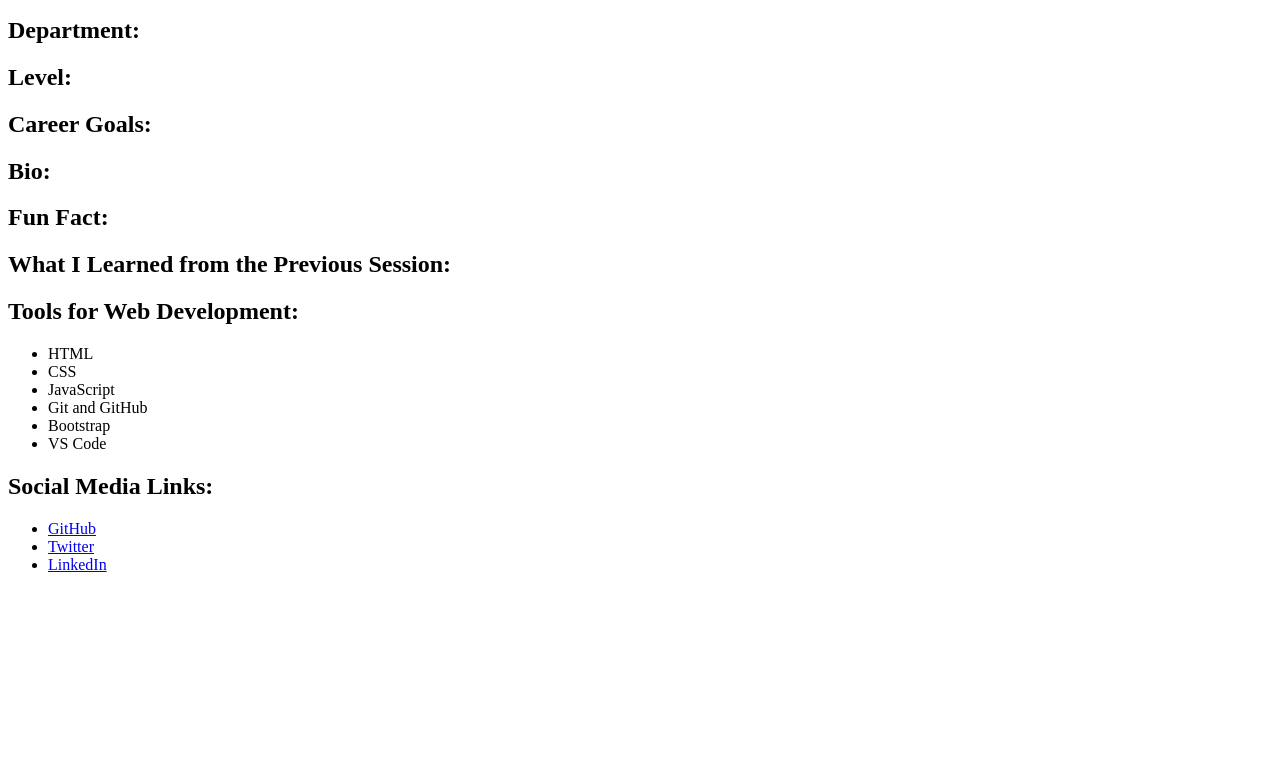
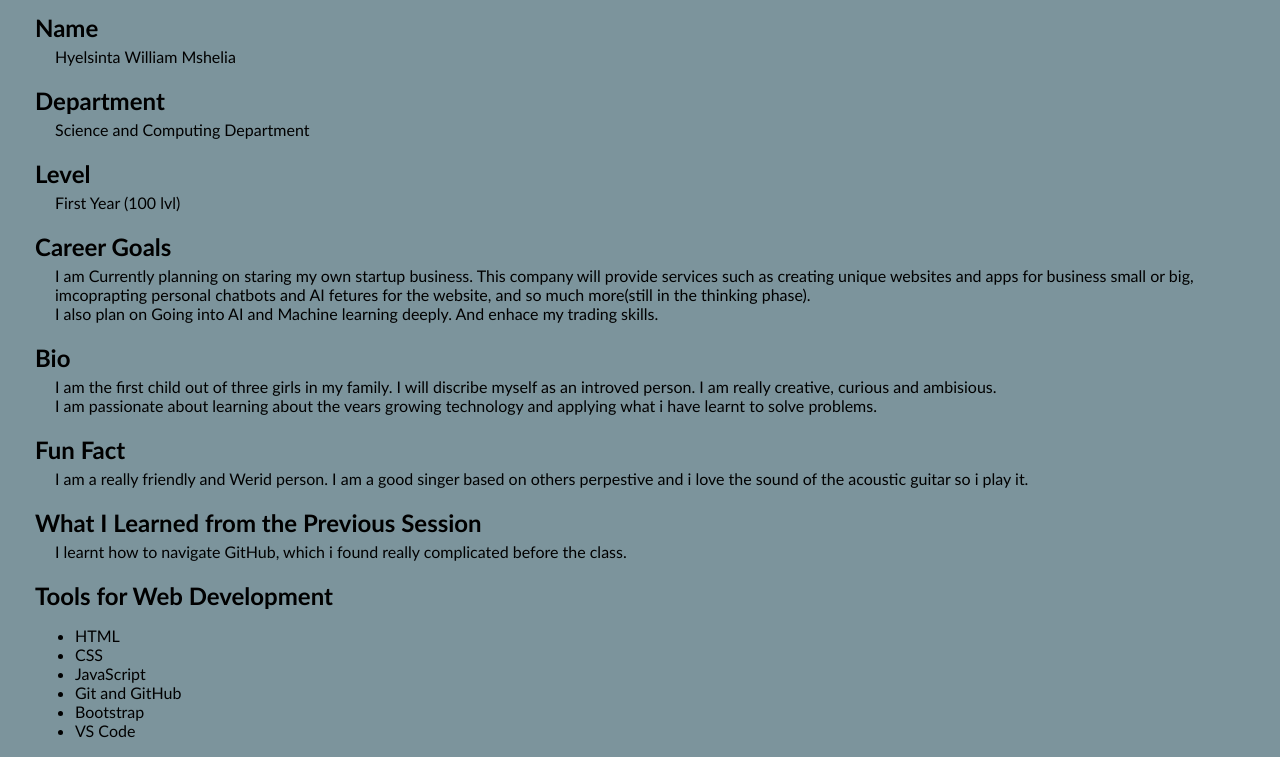
Before and after one commit to Sinta-william/webdev-basic, a plain HTML site: page index.html in a window 1280 px wide. Shown: the part 110-867 px from the top of the page. Before the commit the page ends 800 px from the top, so only its background shows below. Drawn offline with Linux system fonts and the light colour scheme.

Commit message:
Update index.html

```diff
--- a/index.html
+++ b/index.html
@@ -3,47 +3,107 @@
 <head>
     <meta charset="UTF-8">
     <meta name="viewport" content="width=device-width, initial-scale=1.0">
-    <title>About Me</title>
+    <title>About Sinta</title>
+    <script src="https://kit.fontawesome.com/7e18f83349.js" crossorigin="anonymous"></script>
 </head>
+<style>
+    body{
+        font-family: Arial, sans-serif;
+        margin: 10px;
+        align-items: center;
+        background-color: rgb(124, 148, 156);
+    }
+    h1{
+        margin-bottom: 5px;
+        background-color: silver;
+        text-align: center;
+        padding: 10px 20px;
+        border-radius: 6px;
+
+    }
+    h2{
+        margin-bottom: 1px;
+    }
+    .info{
+        font-family: 'Gill Sans', 'Gill Sans MT', Calibri, 'Trebuchet MS', sans-serif;
+        margin: 5px;
+        padding: 20px;
+    }
+    p{
+        margin: 20px;
+        margin-top: 5px;
+    }
+    .link{
+        font-size: 17px;
+    }
+    .link:hover{
+        color: rgb(100, 80, 119);
+    }
+    .fa-brands{
+        font-size: 30px;
+    }
+    .fa-brands:hover{
+        color: rgb(100, 80, 119);
+    }
+</style>
 <body>
     <h1>About Me</h1>
+ <div class="info">
+    <div class="name">
+        <h2>Name</h2>
+        <p>Hyelsinta William Mshelia</p>
+    </div>
 
-    <h2>Name:</h2>
-    <p><!-- Your Name Here --></p>
+    <div class="Department">
+        <h2>Department</h2>
+        <p>Science and Computing Department</p>
+    </div>
 
-    <h2>Department:</h2>
-    <p><!-- Your Department Here --></p>
+    <div class="Level">
+        <h2>Level</h2>
+        <p>First Year (100 lvl)</p>
+    </div>
 
-    <h2>Level:</h2>
-    <p><!-- Your Level Here --></p>
+    <div class="Career_Goals">
+        <h2>Career Goals</h2>
+        <p>I am Currently planning on staring my own startup business. This company will provide services such as creating unique websites and apps for business small or big, imcoprapting personal chatbots and AI fetures for the website, and so much more(still in the thinking phase).<br> I also plan on Going into AI and Machine learning deeply. And enhace my trading skills.<br> </p>
+    </div>
 
-    <h2>Career Goals:</h2>
-    <p><!-- Briefly mention your career aspirations --></p>
+    <div class="Bio">
+        <h2>Bio</h2>
+        <p>I am the first child out of three girls in my family. I will discribe myself as an introved person.  I am really creative, curious and ambisious.<br>I am passionate about learning about the vears growing technology and applying what i have learnt to solve problems.<br></p>
+    </div>
 
-    <h2>Bio:</h2>
-    <p><!-- Share something about yourself --></p>
+    <div class="Fun Fact">
+        <h2>Fun Fact</h2>
+        <p>I am a really friendly and Werid person. I am a good singer based on others perpestive and i love the sound of the acoustic guitar so i play it. </p>
+    </div>
 
-    <h2>Fun Fact:</h2>
-    <p><!-- Mention a fun or interesting fact about you --></p>
+    <div class="previous class">
+        <h2>What I Learned from the Previous Session</h2>
+        <p>I learnt how to navigate GitHub, which i found really complicated before the class.</p>
+    </div>
 
-    <h2>What I Learned from the Previous Session:</h2>
-    <p><!-- Reflect on the key takeaway from your last learning session --></p>
-
-    <h2>Tools for Web Development:</h2>
-    <ul>
+    <div class=" tools for dev">
+        <h2>Tools for Web Development</h2>
+        <ul>
         <li>HTML</li>
         <li>CSS</li>
         <li>JavaScript</li>
         <li>Git and GitHub</li>
         <li>Bootstrap</li>
         <li>VS Code</li>
-    </ul>
+        </ul>
+    </div>
 
-    <h2>Social Media Links:</h2>
-    <ul>
-        <li><a href="https://github.com/yourusername" target="_blank">GitHub</a></li>
-        <li><a href="https://twitter.com/yourusername" target="_blank">Twitter</a></li>
-        <li><a href="https://linkedin.com/in/yourusername" target="_blank">LinkedIn</a></li>
-    </ul>
+    <div class="Socials">
+        <h2>My Social Media Links</h2>
+        <ul>
+        <li><a href="https://github.com/Sinta-william" target="_blank" class="link"><i class="fa-brands fa-github"></i> GitHub</a></li>
+        <li><a href="https://instagram.com/hyelsinta_w" target="_blank" class="link"><i class="fa-brands fa-instagram"></i> Instagram</a></li>
+        <li><a href="https://www.linkedin.com/in/hyelsinta-william-614414331/" target="_blank" class="link"><i class="fa-brands fa-linkedin"></i> LinkedIn</a></li>
+        </ul>
+    <div>
+</div>
 </body>
 </html>
```
